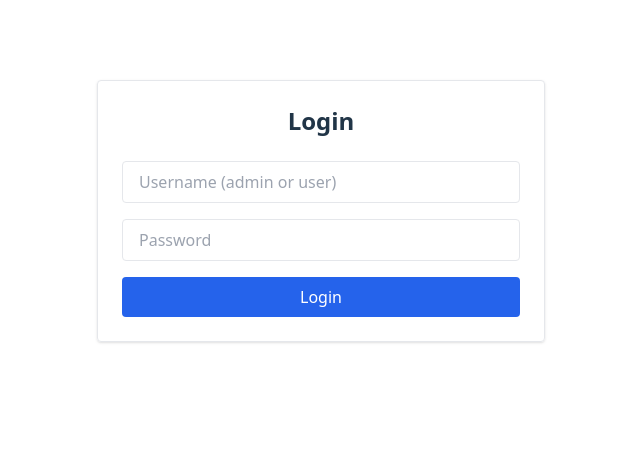
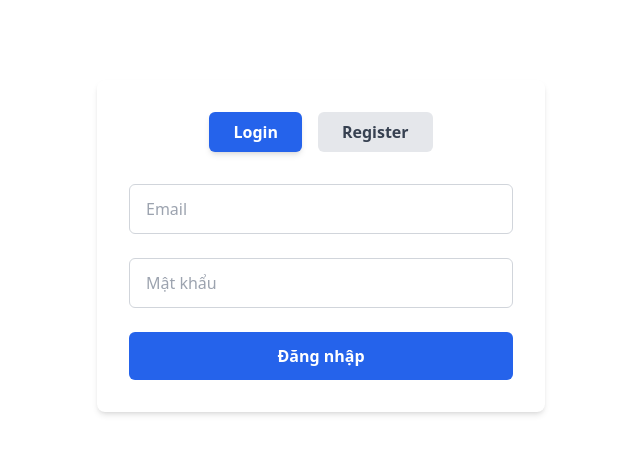
Before and after one commit to HuyHoang1011/Real_Estate_Listing_Platform_FE, a React (Vite) app in the folder client/: page /auth in a window 1280 px wide. Shown: the top 454 px of the page, without its empty margins (319-959 px from the left). Built offline with nearby package versions, Linux system fonts and the light colour scheme.

Commit message:
update login/register

```diff
--- a/client/package.json
+++ b/client/package.json
@@ -11,9 +11,11 @@
   },
   "dependencies": {
     "axios": "^1.10.0",
+    "formik": "^2.4.6",
     "react": "^19.1.0",
     "react-dom": "^19.1.0",
-    "react-router-dom": "^7.6.2"
+    "react-router-dom": "^7.6.2",
+    "yup": "^1.6.1"
   },
   "devDependencies": {
     "@eslint/js": "^9.25.0",
--- a/client/src/App.jsx
+++ b/client/src/App.jsx
@@ -1,7 +1,9 @@
 import React from "react";
 import { Routes, Route, Navigate } from "react-router-dom";
 import { useAuth } from "./context/AuthContext";
-import Auth from "./pages/Auth";
+import Auth from "./pages/Auth"; // nếu dùng chung khung đăng nhập/register
+import Login from './pages/Login';
+import Register from './pages/Register';
 import Home from "./pages/Home";
 import AdminDashboard from "./pages/AdminDashboard";
 import Navbar from "./components/Navbar";
@@ -9,17 +11,19 @@ import Navbar from "./components/Navbar";
 export default function App() {
   const { user } = useAuth();
 
-  // Nếu chưa đăng nhập, mọi route redirect về /auth
   if (!user) {
     return (
       <Routes>
-        <Route path="/auth" element={<Auth />} />
+        <Route path="/auth" element={<Auth />}>
+          <Route index element={<Login />} />         {/* /auth */}
+          <Route path="login" element={<Login />} />  {/* /auth/login */}
+          <Route path="register" element={<Register />} /> {/* /auth/register */}
+        </Route>
         <Route path="*" element={<Navigate to="/auth" replace />} />
       </Routes>
     );
   }
 
-  // Đã đăng nhập, hiển thị Navbar và route theo role
   return (
     <>
       <Navbar />
--- a/client/src/pages/Auth.jsx
+++ b/client/src/pages/Auth.jsx
@@ -1,57 +1,238 @@
 import React, { useState } from "react";
 import { useAuth } from "../context/AuthContext";
 import { useNavigate } from "react-router-dom";
+import { useFormik } from 'formik';
+import * as Yup from 'yup';
 
-export default function Auth() {
-  const [username, setUsername] = useState("");
-  const [password, setPassword] = useState("");
-  const [error, setError] = useState("");
+
+export function LoginForm({ onSuccess }) {
   const { login } = useAuth();
   const navigate = useNavigate();
 
-  const handleSubmit = (e) => {
-    e.preventDefault();
-    const result = login(username, password);
-    if (result.success) {
-      // Điều hướng theo role
-      if (username === "admin") {
-        navigate("/admin", { replace: true });
-      } else {
-        navigate("/home", { replace: true });
+  const formik = useFormik({
+    initialValues: {
+      email: '',
+      password: '',
+    },
+    validationSchema: Yup.object({
+      email: Yup.string().email('Email không hợp lệ').required('Bắt buộc nhập email'),
+      password: Yup.string().min(6, 'Mật khẩu ít nhất 6 ký tự').required('Bắt buộc nhập mật khẩu'),
+    }),
+    onSubmit: async (values, { setSubmitting, setStatus }) => {
+      setStatus(null);
+      try {
+        const user = await login(values.email, values.password);
+        if (user.role === 'admin') {
+          navigate('/admin', { replace: true });
+        } else {
+          navigate('/home', { replace: true });
+        }
+        onSuccess();
+      } catch (error) {
+        setStatus(error.message || 'Đăng nhập thất bại');
       }
-    } else {
-      setError(result.message);
-    }
-  };
+      setSubmitting(false);
+    },
+  });
 
   return (
-    <div className="max-w-md mx-auto mt-20 p-6 border rounded shadow">
-      <h2 className="text-2xl font-bold mb-6 text-center">Login</h2>
-      {error && <p className="text-red-600 mb-4">{error}</p>}
-      <form onSubmit={handleSubmit} className="space-y-4">
+    <form onSubmit={formik.handleSubmit} className="space-y-6">
+      {formik.status && (
+        <p className="text-red-600 font-semibold bg-red-100 p-3 rounded">{formik.status}</p>
+      )}
+      <div>
         <input
+          name="email"
+          type="email"
+          placeholder="Email"
+          {...formik.getFieldProps('email')}
+          className={`w-full px-4 py-3 border rounded-md focus:outline-none focus:ring-2 transition ${
+            formik.touched.email && formik.errors.email
+              ? 'border-red-500 ring-red-500'
+              : 'border-gray-300 ring-blue-500'
+          }`}
+        />
+        {formik.touched.email && formik.errors.email ? (
+          <p className="text-red-500 mt-1 text-sm">{formik.errors.email}</p>
+        ) : null}
+      </div>
+
+      <div>
+        <input
+          name="password"
+          type="password"
+          placeholder="Mật khẩu"
+          {...formik.getFieldProps('password')}
+          className={`w-full px-4 py-3 border rounded-md focus:outline-none focus:ring-2 transition ${
+            formik.touched.password && formik.errors.password
+              ? 'border-red-500 ring-red-500'
+              : 'border-gray-300 ring-blue-500'
+          }`}
+        />
+        {formik.touched.password && formik.errors.password ? (
+          <p className="text-red-500 mt-1 text-sm">{formik.errors.password}</p>
+        ) : null}
+      </div>
+
+      <button
+        type="submit"
+        disabled={formik.isSubmitting}
+        className="w-full py-3 bg-blue-600 text-white font-semibold rounded-md hover:bg-blue-700 transition"
+      >
+        {formik.isSubmitting ? 'Đang đăng nhập...' : 'Đăng nhập'}
+      </button>
+    </form>
+  );
+}
+
+
+export function RegisterForm({ onSuccess }) {
+  const { register } = useAuth();
+  const navigate = useNavigate();
+
+  const formik = useFormik({
+    initialValues: {
+      name: '',
+      email: '',
+      password: '',
+      phone: '',
+    },
+    validationSchema: Yup.object({
+      name: Yup.string().required('Bắt buộc nhập họ tên'),
+      email: Yup.string().email('Email không hợp lệ').required('Bắt buộc nhập email'),
+      password: Yup.string().min(6, 'Mật khẩu ít nhất 6 ký tự').required('Bắt buộc nhập mật khẩu'),
+      phone: Yup.string()
+        .matches(/^\d{10,15}$/, 'Số điện thoại không hợp lệ')
+        .notRequired()
+        .nullable(),
+    }),
+    onSubmit: async (values, { setSubmitting, setStatus }) => {
+      setStatus(null);
+      try {
+        await register(values);
+        alert('Đăng ký thành công! Vui lòng đăng nhập.');
+        navigate('/auth/login', { replace: true });
+        onSuccess();
+      } catch (error) {
+        setStatus(error.message || 'Đăng ký thất bại');
+      }
+      setSubmitting(false);
+    },
+  });
+
+  return (
+    <form onSubmit={formik.handleSubmit} className="space-y-6">
+      {formik.status && (
+        <p className="text-red-600 font-semibold bg-red-100 p-3 rounded">{formik.status}</p>
+      )}
+
+      <div>
+        <input
+          name="name"
           type="text"
-          placeholder="Username (admin or user)"
-          value={username}
-          onChange={(e) => setUsername(e.target.value)}
-          required
-          className="w-full px-4 py-2 border rounded focus:outline-none focus:ring-2 focus:ring-blue-400"
+          placeholder="Họ tên"
+          {...formik.getFieldProps('name')}
+          className={`w-full px-4 py-3 border rounded-md focus:outline-none focus:ring-2 transition ${
+            formik.touched.name && formik.errors.name
+              ? 'border-red-500 ring-red-500'
+              : 'border-gray-300 ring-green-500'
+          }`}
         />
+        {formik.touched.name && formik.errors.name ? (
+          <p className="text-red-500 mt-1 text-sm">{formik.errors.name}</p>
+        ) : null}
+      </div>
+
+      <div>
         <input
+          name="email"
+          type="email"
+          placeholder="Email"
+          {...formik.getFieldProps('email')}
+          className={`w-full px-4 py-3 border rounded-md focus:outline-none focus:ring-2 transition ${
+            formik.touched.email && formik.errors.email
+              ? 'border-red-500 ring-red-500'
+              : 'border-gray-300 ring-green-500'
+          }`}
+        />
+        {formik.touched.email && formik.errors.email ? (
+          <p className="text-red-500 mt-1 text-sm">{formik.errors.email}</p>
+        ) : null}
+      </div>
+
+      <div>
+        <input
+          name="password"
           type="password"
-          placeholder="Password"
-          value={password}
-          onChange={(e) => setPassword(e.target.value)}
-          required
-          className="w-full px-4 py-2 border rounded focus:outline-none focus:ring-2 focus:ring-blue-400"
+          placeholder="Mật khẩu"
+          {...formik.getFieldProps('password')}
+          className={`w-full px-4 py-3 border rounded-md focus:outline-none focus:ring-2 transition ${
+            formik.touched.password && formik.errors.password
+              ? 'border-red-500 ring-red-500'
+              : 'border-gray-300 ring-green-500'
+          }`}
         />
+        {formik.touched.password && formik.errors.password ? (
+          <p className="text-red-500 mt-1 text-sm">{formik.errors.password}</p>
+        ) : null}
+      </div>
+
+      <div>
+        <input
+          name="phone"
+          type="tel"
+          placeholder="Số điện thoại (không bắt buộc)"
+          {...formik.getFieldProps('phone')}
+          className={`w-full px-4 py-3 border rounded-md focus:outline-none focus:ring-2 transition ${
+            formik.touched.phone && formik.errors.phone
+              ? 'border-red-500 ring-red-500'
+              : 'border-gray-300 ring-green-500'
+          }`}
+        />
+        {formik.touched.phone && formik.errors.phone ? (
+          <p className="text-red-500 mt-1 text-sm">{formik.errors.phone}</p>
+        ) : null}
+      </div>
+
+      <button
+        type="submit"
+        disabled={formik.isSubmitting}
+        className="w-full py-3 bg-green-600 text-white font-semibold rounded-md hover:bg-green-700 transition"
+      >
+        {formik.isSubmitting ? 'Đang đăng ký...' : 'Đăng ký'}
+      </button>
+    </form>
+  );
+}
+
+export default function Auth() {
+  const [isLogin, setIsLogin] = useState(true);
+
+  return (
+    <div className="max-w-md mx-auto mt-20 p-8 bg-white rounded-lg shadow-md">
+      <div className="flex justify-center mb-8 space-x-4">
         <button
-          type="submit"
-          className="w-full py-2 bg-blue-600 text-white rounded hover:bg-blue-700 transition"
+          onClick={() => setIsLogin(true)}
+          className={`py-2 px-6 font-semibold rounded-md transition ${
+            isLogin
+              ? "bg-blue-600 text-white shadow-md"
+              : "bg-gray-200 text-gray-700 hover:bg-gray-300"
+          }`}
         >
           Login
         </button>
-      </form>
+        <button
+          onClick={() => setIsLogin(false)}
+          className={`py-2 px-6 font-semibold rounded-md transition ${
+            !isLogin
+              ? "bg-green-600 text-white shadow-md"
+              : "bg-gray-200 text-gray-700 hover:bg-gray-300"
+          }`}
+        >
+          Register
+        </button>
+      </div>
+      {isLogin ? <LoginForm /> : <RegisterForm />}
     </div>
   );
 }
--- a/client/src/pages/Login.jsx
+++ b/client/src/pages/Login.jsx
@@ -3,6 +3,7 @@ import { AuthContext } from '../store/AuthContext';
 
 function Login() {
     const { login } = useContext(AuthContext);
+    const navigate = useNavigate();   // <-- khởi tạo navigate
     const [email, setEmail] = useState('');
     const [password, setPassword] = useState('');
     const [error, setError] = useState(null);
@@ -13,8 +14,7 @@ function Login() {
         try {
             await login(email, password);
             alert('Login successful!');
-      // Chuyển hướng sang trang chính, ví dụ dùng react-router
-      // navigate('/');
+            navigate('/');   // Chuyển hướng về trang chính sau khi đăng nhập thành công
         } catch (err) {
             setError(err.response?.data?.message || 'Login failed');
         }
--- a/client/src/pages/Register.jsx
+++ b/client/src/pages/Register.jsx
@@ -1,5 +1,6 @@
 import React, { useState, useContext } from 'react';
 import { AuthContext } from '../store/AuthContext';
+import { useNavigate } from 'react-router-dom';
 
 function Register() {
   const { register } = useContext(AuthContext);
@@ -26,6 +27,7 @@ function Register() {
       alert('Registration successful! Please login.');
       // Chuyển hướng về trang login nếu dùng react-router
       // navigate('/login');
+      navigate('/login');
     } catch (err) {
       setError(err.response?.data?.message || 'Registration failed');
     }
```
Also changed, not shown: 1 other file (tests, documents, lock files or other folders). Lines whose indentation alone changed are shown as unchanged.
